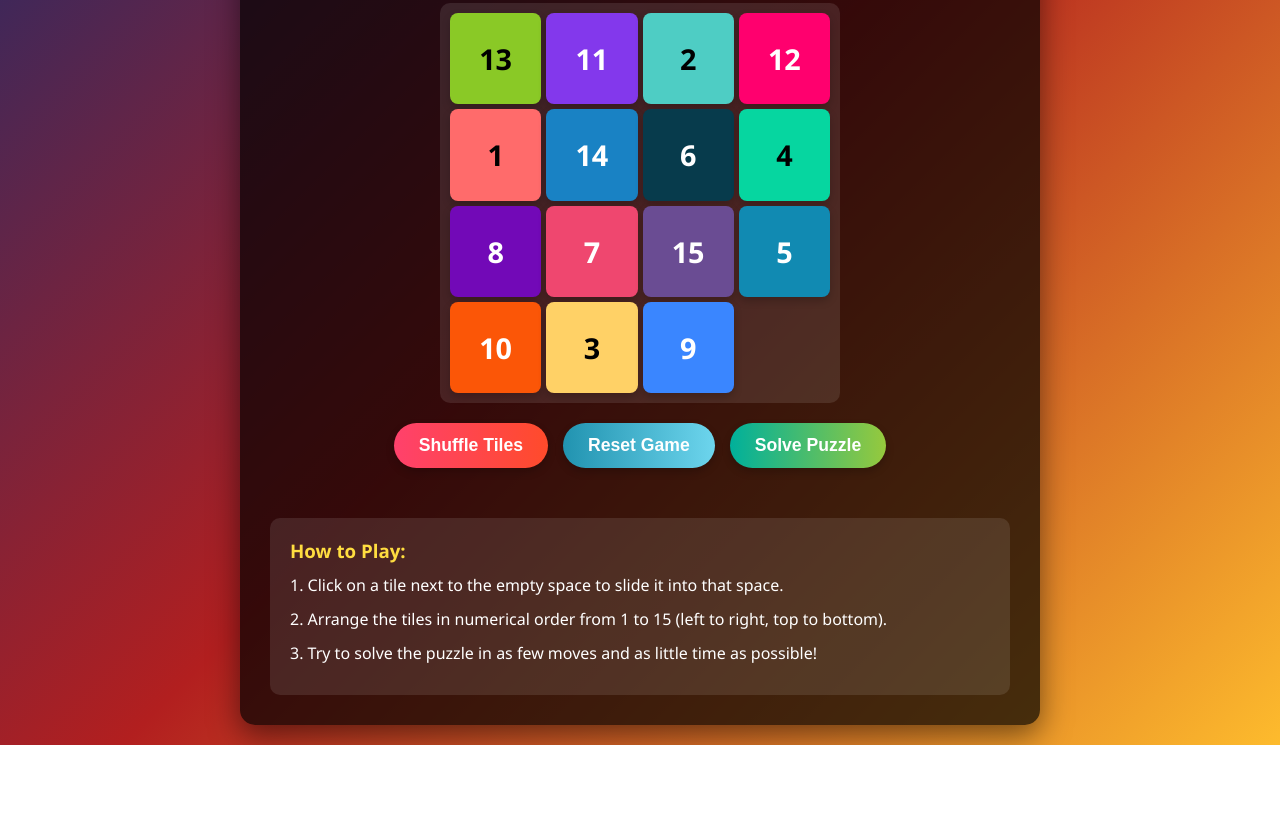
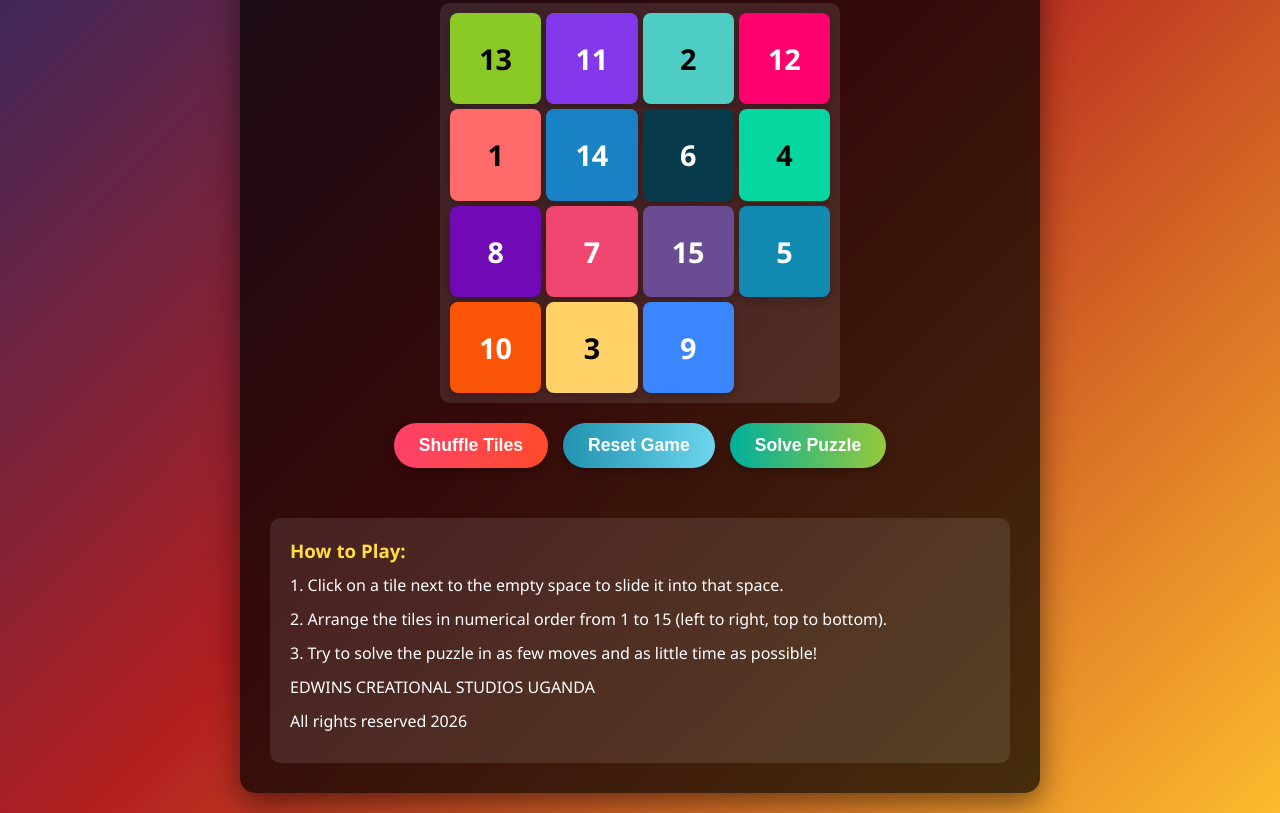
Before and after one commit to bwogiedwin/simple-puzzle-game, a plain HTML site: page index.html in a window 1280 px wide. Shown: the part 292-1105 px from the top of the page. Before the commit the page ends 1037 px from the top, so only its background shows below. Drawn offline with Linux system fonts and the light colour scheme.

Commit message:
Update instructions with copyright and studio info
Added copyright notice and studio name to the instructions section.

```diff
--- a/index.html
+++ b/index.html
@@ -277,6 +277,8 @@
             <p>1. Click on a tile next to the empty space to slide it into that space.</p>
             <p>2. Arrange the tiles in numerical order from 1 to 15 (left to right, top to bottom).</p>
             <p>3. Try to solve the puzzle in as few moves and as little time as possible!</p>
+            <p> EDWINS CREATIONAL STUDIOS UGANDA</p>
+            <p> All rights reserved 2026</p>
         </div>
     </div>
 
@@ -584,4 +586,5 @@
         });
     </script>
 </body>
+
 </html>
```
